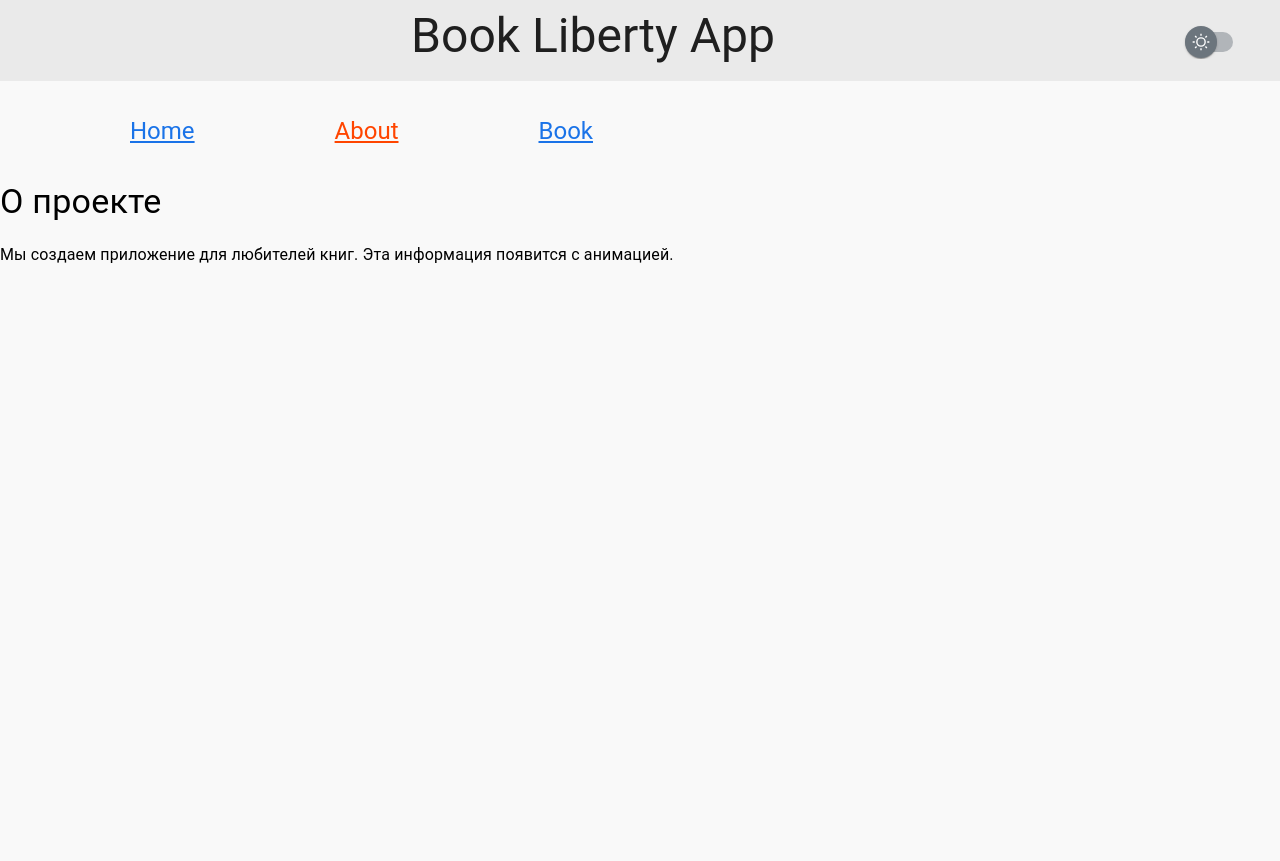
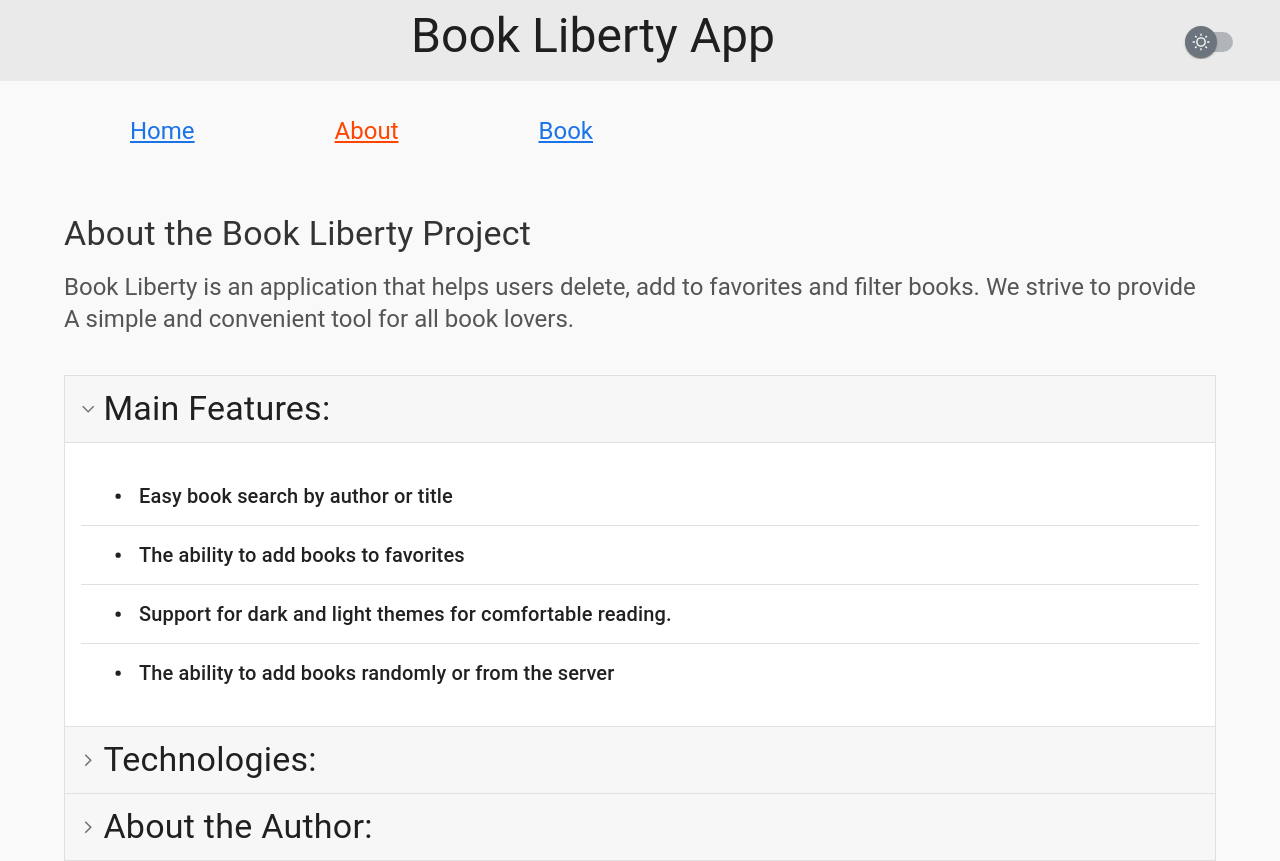
Before and after one commit to Nikita-a11y-dev/React-Libary-App, a React (Vite) app in the folder frontend/vite-project/: page /about in a window 1280 px wide. Before the commit the page ends 800 px from the top, so only its background shows below. Built offline with nearby package versions, Linux system fonts and the light colour scheme.

Commit message:
Create page About

```diff
--- a/frontend/vite-project/src/App.jsx
+++ b/frontend/vite-project/src/App.jsx
@@ -1,12 +1,7 @@
-import BookList from "./components/BookList/BookList";
-import BookForm from "./components/BookForm/BookForm";
-import Filter from "./components/Filter/Filter";
-import Error from "./components/Error/Error";
 import "./App.css";
 import { useState, useLayoutEffect, useMemo } from "react";
 
 import { ThemeProvider } from "@mui/material/styles";
-import { Typography, Button, Box, Container } from "@mui/material";
 
 import lightTheme from "./theme/lightTheme";
 import darkTheme from "./theme/darkTheme";
@@ -15,6 +10,7 @@ import { Routes, Route, Outlet } from "react-router-dom";
 import Layout from "./page/Layout";
 import Home from "./page/Home";
 import About from "./page/About";
+import Notfoundpage from "./page/Notfoundpage";
 
 export default function App() {
   const [darkMode, setDarkMode] = useState(false);
@@ -41,6 +37,7 @@ export default function App() {
         >
           <Route index element={<Home />} />
           <Route path="about" element={<About />} />
+          <Route path="*" element={<Notfoundpage />} />
         </Route>
       </Routes>
     </ThemeProvider>
--- /dev/null
+++ b/frontend/vite-project/src/components/AccordionUsage.jsx
@@ -0,0 +1,138 @@
+import * as React from "react";
+import { styled } from "@mui/material/styles";
+import ArrowForwardIosSharpIcon from "@mui/icons-material/ArrowForwardIosSharp";
+import MuiAccordion from "@mui/material/Accordion";
+import MuiAccordionSummary, {
+  accordionSummaryClasses,
+} from "@mui/material/AccordionSummary";
+import MuiAccordionDetails from "@mui/material/AccordionDetails";
+import Typography from "@mui/material/Typography";
+import { LuDot } from "react-icons/lu";
+import { List, Divider, Link, Box } from "@mui/material";
+import CustomizedListItem from "./CustomizedListItem";
+const Accordion = styled((props) => (
+  <MuiAccordion disableGutters elevation={0} square {...props} />
+))(({ theme }) => ({
+  border: `1px solid ${theme.palette.divider}`,
+  "&:not(:last-child)": {
+    borderBottom: 0,
+  },
+  "&::before": {
+    display: "none",
+  },
+}));
+
+const AccordionSummary = styled((props) => (
+  <MuiAccordionSummary
+    expandIcon={<ArrowForwardIosSharpIcon sx={{ fontSize: "0.9rem" }} />}
+    {...props}
+  />
+))(({ theme }) => ({
+  backgroundColor: "rgba(0, 0, 0, .03)",
+  flexDirection: "row-reverse",
+  [`& .${accordionSummaryClasses.expandIconWrapper}.${accordionSummaryClasses.expanded}`]:
+    {
+      transform: "rotate(90deg)",
+    },
+  [`& .${accordionSummaryClasses.content}`]: {
+    marginLeft: theme.spacing(1),
+  },
+  ...theme.applyStyles("dark", {
+    backgroundColor: "rgba(255, 255, 255, .05)",
+  }),
+}));
+
+const AccordionDetails = styled(MuiAccordionDetails)(({ theme }) => ({
+  padding: theme.spacing(2),
+  borderTop: "1px solid rgba(0, 0, 0, .125)",
+}));
+
+export default function CustomizedAccordions() {
+  const [expanded, setExpanded] = React.useState("panel1");
+
+  const handleChange = (panel) => (event, newExpanded) => {
+    setExpanded(newExpanded ? panel : false);
+  };
+
+  return (
+    <div>
+      <Accordion
+        expanded={expanded === "panel1"}
+        onChange={handleChange("panel1")}
+        defaultExpanded
+      >
+        <AccordionSummary aria-controls="panel1d-content" id="panel1d-header">
+          <Typography component="span" variant="h4">
+            Main Features:
+          </Typography>
+        </AccordionSummary>
+        <AccordionDetails>
+          <List>
+            <CustomizedListItem text={"Easy book search by author or title"} />
+            <Divider />
+            <CustomizedListItem
+              text={"The ability to add books to favorites"}
+            />
+            <Divider />
+            <CustomizedListItem
+              text={
+                "Support for dark and light themes for comfortable reading."
+              }
+            />
+            <Divider />
+            <CustomizedListItem
+              text={"The ability to add books randomly or from the server"}
+            />
+          </List>
+        </AccordionDetails>
+      </Accordion>
+      <Accordion
+        expanded={expanded === "panel2"}
+        onChange={handleChange("panel2")}
+      >
+        <AccordionSummary aria-controls="panel2d-content" id="panel2d-header">
+          <Typography component="span" variant="h4">
+            Technologies:
+          </Typography>
+        </AccordionSummary>
+        <AccordionDetails>
+          <CustomizedListItem text={"React + JavaScript"} />
+          <CustomizedListItem text={"Redux Toolkit"} />
+          <CustomizedListItem text={"Axios"} />
+          <CustomizedListItem text={"React router dom"} />
+          <CustomizedListItem
+            text={"Material UI + React toastify + React-icons"}
+          />
+        </AccordionDetails>
+      </Accordion>
+      <Accordion
+        expanded={expanded === "panel3"}
+        onChange={handleChange("panel3")}
+      >
+        <AccordionSummary aria-controls="panel3d-content" id="panel3d-header">
+          <Typography component="span" variant="h4">
+            About the Author:
+          </Typography>
+        </AccordionSummary>
+        <AccordionDetails>
+          <Box sx={{ display: "flex", alignItems: "center" }}>
+            <LuDot style={{ width: "32px", height: "32px", margin: "5px" }} />
+            <Link
+              href="https://github.com/Nikita-a11y-dev"
+              target="_blank"
+              rel="noopener noreferrer"
+              underline="hover"
+              sx={{
+                fontWeight: "bold",
+                fontSize: "18px",
+                color: "primary.main",
+              }}
+            >
+              GitHub
+            </Link>
+          </Box>
+        </AccordionDetails>
+      </Accordion>
+    </div>
+  );
+}
--- /dev/null
+++ b/frontend/vite-project/src/components/CustomizedListItem.jsx
@@ -0,0 +1,19 @@
+import { ListItem, ListItemText, Typography, Divider } from "@mui/material";
+import { LuDot } from "react-icons/lu";
+
+const CustomizedListItem = ({ text }) => (
+  <>
+    <ListItem>
+      <LuDot style={{ width: "32px", height: "32px", margin: "5px" }} />
+      <ListItemText
+        primary={
+          <Typography variant="h6" sx={{ fontSize: "20px" }}>
+            {text}
+          </Typography>
+        }
+      />
+    </ListItem>
+  </>
+);
+
+export default CustomizedListItem;
--- a/frontend/vite-project/src/components/ResponsiveAppBar.jsx
+++ b/frontend/vite-project/src/components/ResponsiveAppBar.jsx
@@ -84,16 +84,16 @@ function ResponsiveAppBar() {
                 padding: "10px",
                 fontWeight: "bold",
               })}
-              onMouseEnter={({ target }) =>
-                (target.style.color = theme.palette.link.hover)
-              }
-              onMouseLeave={({ target }) =>
-                (target.style.color = theme.palette.link.main)
-              }
             >
               <Typography
                 variant="h5"
-                sx={{ my: 3, display: "block", pr: 3, pl: 12 }}
+                sx={{
+                  my: 3,
+                  display: "block",
+                  pr: 3,
+                  pl: 12,
+                  color: "inherit",
+                }}
               >
                 Home
               </Typography>
@@ -107,16 +107,16 @@ function ResponsiveAppBar() {
                 padding: "10px",
                 fontWeight: "bold",
               })}
-              onMouseEnter={({ target }) =>
-                (target.style.color = theme.palette.link.hover)
-              }
-              onMouseLeave={({ target }) =>
-                (target.style.color = theme.palette.link.main)
-              }
             >
               <Typography
                 variant="h5"
-                sx={{ my: 3, display: "block", pr: 3, pl: 12 }}
+                sx={{
+                  my: 3,
+                  display: "block",
+                  pr: 3,
+                  pl: 12,
+                  color: "inherit",
+                }}
               >
                 About
               </Typography>
@@ -130,16 +130,16 @@ function ResponsiveAppBar() {
                 padding: "10px",
                 fontWeight: "bold",
               })}
-              onMouseEnter={({ target }) =>
-                (target.style.color = theme.palette.link.hover)
-              }
-              onMouseLeave={({ target }) =>
-                (target.style.color = theme.palette.link.main)
-              }
             >
               <Typography
                 variant="h5"
-                sx={{ my: 3, display: "block", pr: 3, pl: 12 }}
+                sx={{
+                  my: 3,
+                  display: "block",
+                  pr: 3,
+                  pl: 12,
+                  color: "inherit",
+                }}
               >
                 Book
               </Typography>
--- a/frontend/vite-project/src/page/About.jsx
+++ b/frontend/vite-project/src/page/About.jsx
@@ -1,28 +1,28 @@
-import { Typography, Box } from "@mui/material";
-import { useEffect, useState } from "react";
+import { Typography, Box, Container } from "@mui/material";
+import AccordionUsage from "../components/AccordionUsage";
 
 export default function About() {
-  const [visible, setVisible] = useState(false);
-
-  useEffect(() => {
-    setVisible(true);
-  }, []);
-
   return (
-    <Box>
-      <Typography
-        variant="h4"
-        sx={{
-          opacity: visible ? 1 : 0,
-          transition: "opacity 1s ease-in-out",
-        }}
-      >
-        О проекте
-      </Typography>
-      <Typography variant="body1" sx={{ marginTop: "20px" }}>
-        Мы создаем приложение для любителей книг. Эта информация появится с
-        анимацией.
-      </Typography>
+    <Box sx={{ backgroundColor: "background.default", p: 4 }}>
+      <Container maxWidth="lg" sx={{ height: "76vh" }}>
+        <Typography
+          variant="h4"
+          align="left"
+          sx={{ color: "text.title", mb: 2 }}
+        >
+          About the Book Liberty Project
+        </Typography>
+        <Typography
+          variant="h5"
+          align="left"
+          sx={{ color: "text.text", mb: 5 }}
+        >
+          Book Liberty is an application that helps users delete, add to
+          favorites and filter books. We strive to provide A simple and
+          convenient tool for all book lovers.
+        </Typography>
+        <AccordionUsage />
+      </Container>
     </Box>
   );
 }
--- a/frontend/vite-project/src/page/Home.jsx
+++ b/frontend/vite-project/src/page/Home.jsx
@@ -10,7 +10,7 @@ export default function Home() {
     <Box
       sx={{
         backgroundColor: "background.default",
-        minHeight: "100vh",
+        minHeight: "82.3vh",
       }}
     >
       <Container maxWidth="xl">
--- /dev/null
+++ b/frontend/vite-project/src/page/Notfoundpage.jsx
@@ -0,0 +1,10 @@
+import React from "react";
+
+export default function Notfoundpage() {
+  return (
+    <div>
+      Notfoundpage
+      <h1>a</h1>
+    </div>
+  );
+}
```
